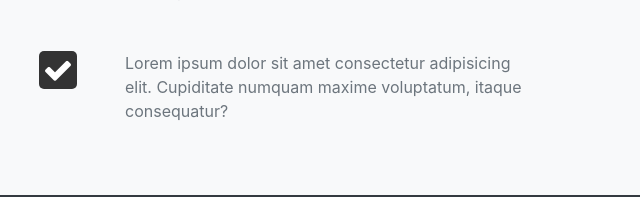
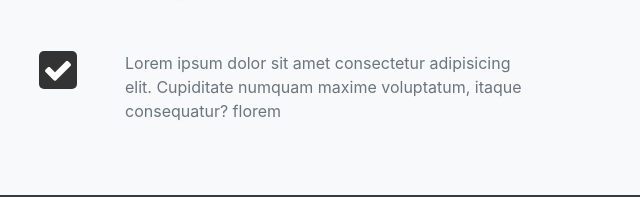
Before and after one commit to fieldingtron/looplab, a website: page src/index.html in a window 1280 px wide. Shown: the part 3123-3320 px from the top of the page, 640-1280 px from the left. Drawn offline with nearby package versions, Linux system fonts and the light colour scheme; files that its build step writes are made by us from their sources.

Commit message:
update template

```diff
--- a/src/index.html
+++ b/src/index.html
@@ -276,7 +276,7 @@
                                                     <i class="fa fa-check"></i>
                                                 </div>
                                                 <div class="div p-4 align-self-end">
-                                                    Lorem ipsum dolor sit amet consectetur adipisicing elit. Cupiditate numquam   maxime voluptatum, itaque consequatur?
+                                                    Lorem ipsum dolor sit amet consectetur adipisicing elit. Cupiditate numquam   maxime voluptatum, itaque consequatur? florem
 
                                                 </div>
                                             </div>
```
